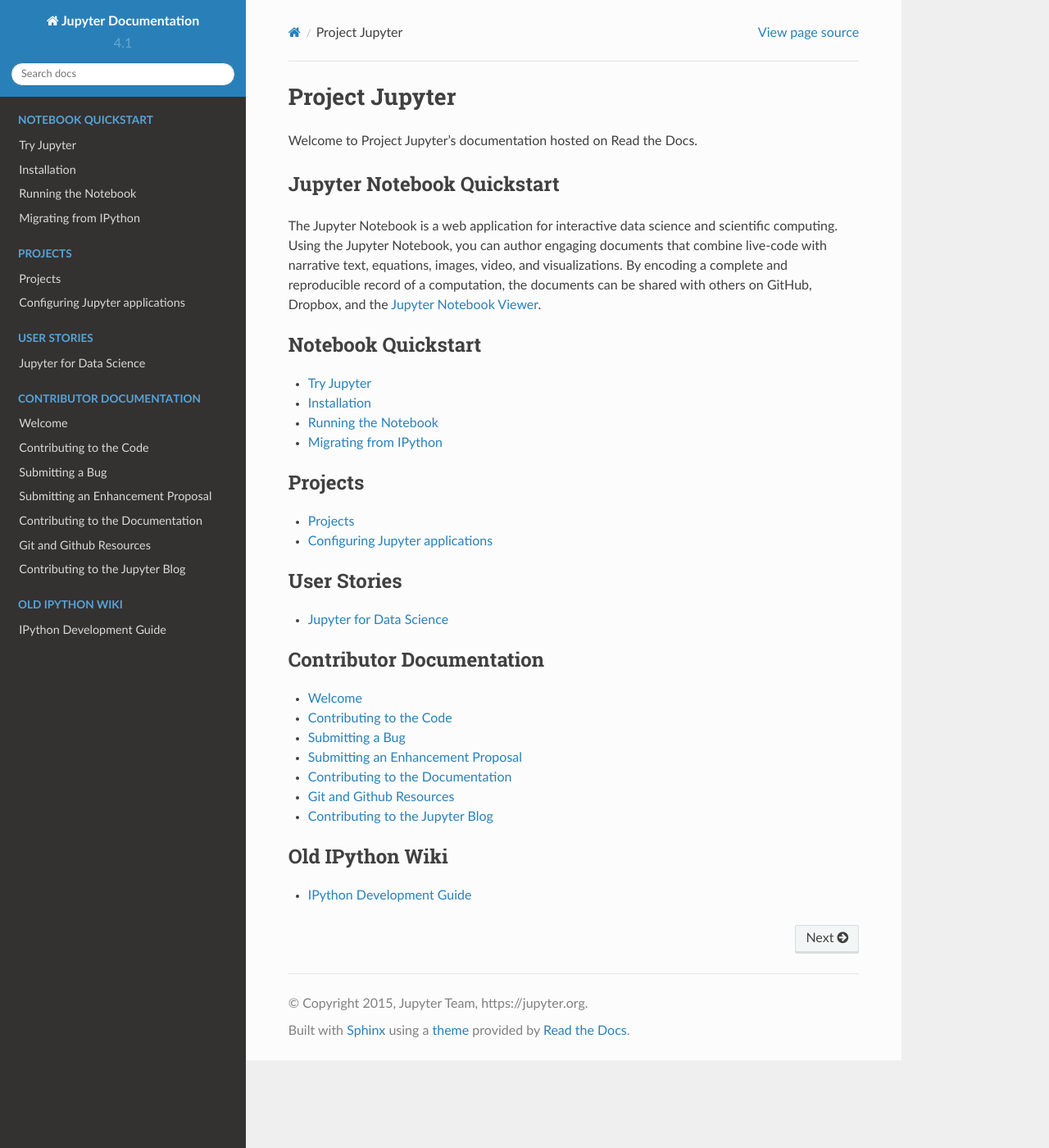
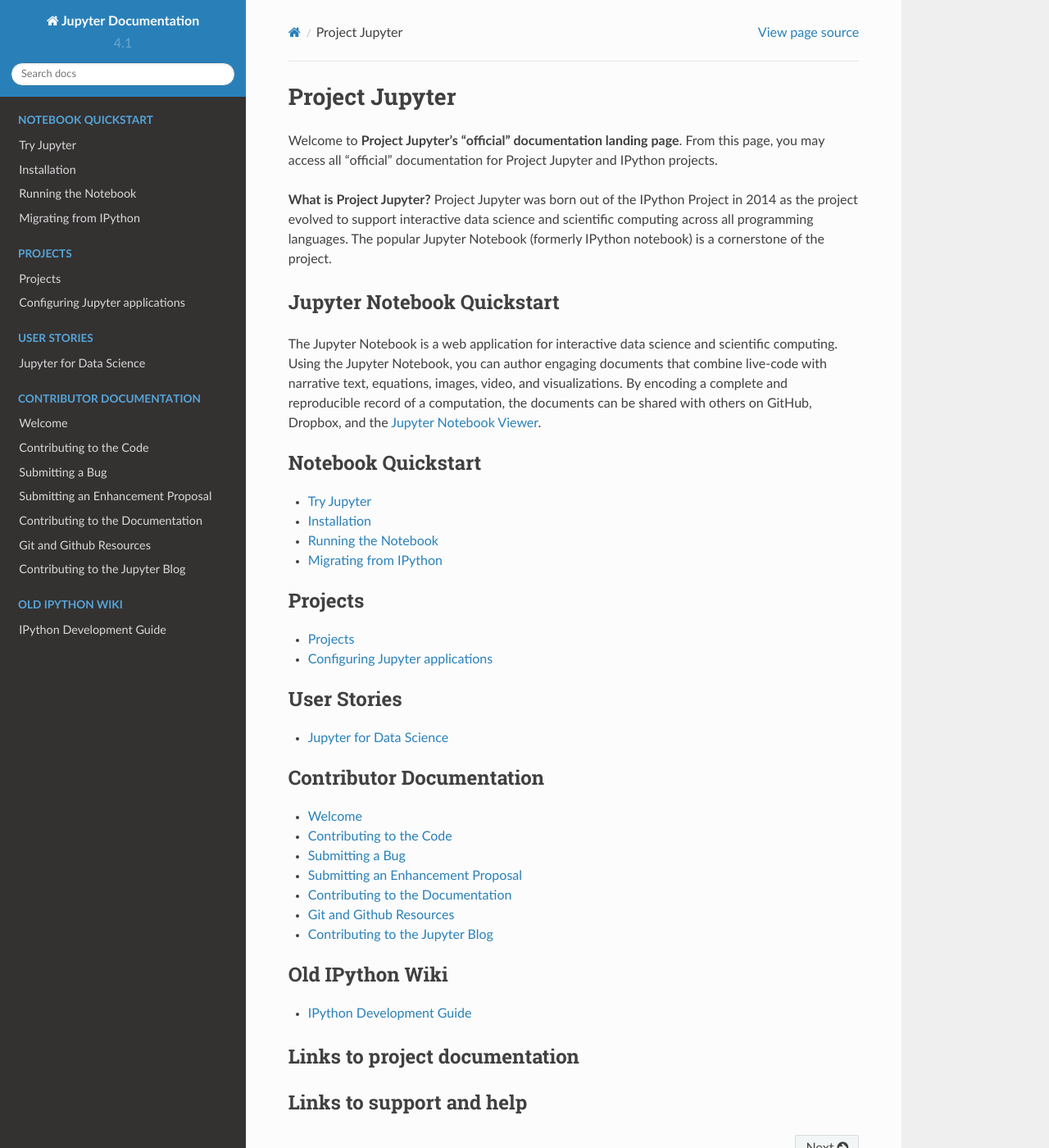
Before and after one commit to jupyter/jupyter, a Sphinx documentation site: the page built from docs/source/index.rst, in a window 1280 px wide and 1400 px high. Shown: the whole window at 82% size. Built offline with Sphinx 7.4.7 and the Read the Docs theme 2.0.0, drawn with Linux system fonts in a browser that asks for light colours; pages that are not in the unit, such as notebooks, are missing from menus.

Commit message:
Add intro to README

```diff
--- a/docs/source/index.rst
+++ b/docs/source/index.rst
@@ -5,7 +5,15 @@
 Project Jupyter
 ===============
 
-Welcome to Project Jupyter's documentation hosted on Read the Docs.
+Welcome to **Project Jupyter's "official" documentation landing page**. From
+this page, you may access all "official" documentation for Project Jupyter and
+IPython projects.
+
+**What is Project Jupyter?** Project Jupyter was born out of the IPython
+Project in 2014 as the project evolved to support interactive data science
+and scientific computing across all programming languages. The popular
+Jupyter Notebook (formerly IPython notebook) is a cornerstone of the project.
+
 
 Jupyter Notebook Quickstart
 ---------------------------
@@ -71,3 +79,10 @@
    :caption: Old IPython Wiki
 
    development_guide/index
+
+
+Links to project documentation
+------------------------------
+
+Links to support and help
+-------------------------
```
